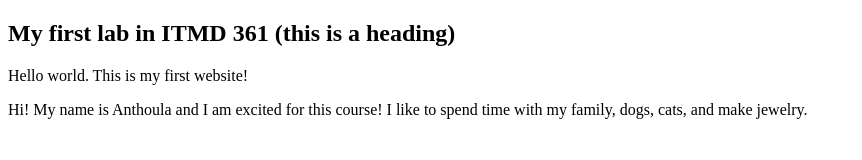
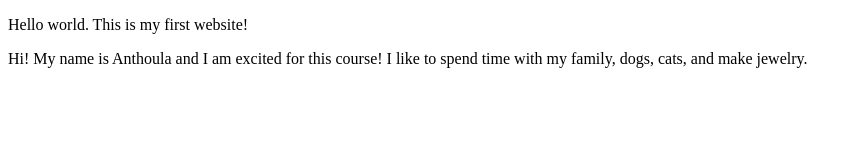
Before and after one commit to apatelidas/Lab-1-Fall, a plain HTML site: page index.html in a window 1280 px wide. Shown: the whole page, without its empty margins (0-862 px from the left). Drawn offline with Linux system fonts and the light colour scheme.

Commit message:
Update index.html

```diff
--- a/index.html
+++ b/index.html
@@ -5,7 +5,6 @@
 	<title>ITMD-361 Internet Technologies and Web Design</title>
 </head>
 <body>
-<h2>My first lab in ITMD 361 (this is a heading)</h2>
   <p>Hello world. This is my first website!</p>
   <p>Hi! My name is Anthoula and I am excited for this course! I like to spend time with my family, dogs, cats, and make jewelry.</p>
 </body>
```
